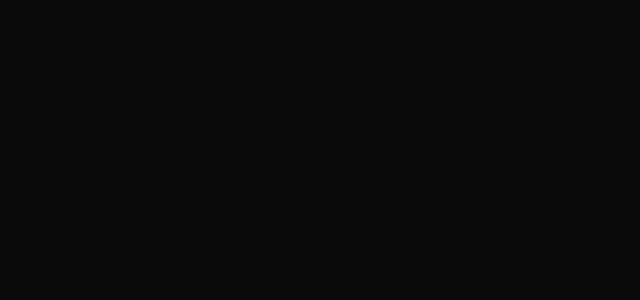
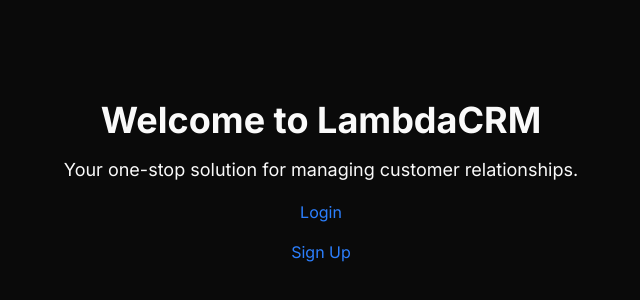
Before and after one commit to ubaidrmn/lambdacrm, a React (Vite) app in the folder frontend/: page / in a window 1280 px wide. Before the commit this address had no page. Shown: the part 218-518 px from the top of the page, without its empty margins (319-959 px from the left). Built offline with nearby package versions, Linux system fonts and the light colour scheme.

Commit message:
chore: Update imports & package files.

```diff
--- a/frontend/package.json
+++ b/frontend/package.json
@@ -21,12 +21,14 @@
     "@tanstack/react-table": "^8.21.3",
     "class-variance-authority": "^0.7.1",
     "clsx": "^2.1.1",
+    "formik": "^2.4.6",
     "lucide-react": "^0.525.0",
     "react": "^19.1.0",
     "react-dom": "^19.1.0",
     "react-router": "^7.6.3",
     "tailwind-merge": "^3.3.1",
-    "tailwindcss": "^4.1.11"
+    "tailwindcss": "^4.1.11",
+    "yup": "^1.6.1"
   },
   "devDependencies": {
     "@eslint/js": "^9.30.1",
--- a/frontend/src/App.tsx
+++ b/frontend/src/App.tsx
@@ -6,11 +6,13 @@ import SettingsPage from "@/features/settings/SettingsPage"
 import LoginPage from "@/features/auth/LoginPage"
 import AppLayout from "@/components/shared/AppLayout"
 import ThemeProvider from "@/components/shared/ThemeProvider"
+import LandingPage from "./features/static/LandingPage"
 
 function App() {
   return (
     <ThemeProvider defaultTheme="dark" storageKey="lambdacrm-theme">
       <Routes>
+        <Route path="/" element={<LandingPage />} />
         <Route path="/dashboard" element={<AppLayout><DashboardPage /></AppLayout>} />
         <Route path="/leads" element={<AppLayout><LeadsPage /></AppLayout>} />
         <Route path="/contacts" element={<AppLayout><ContactsPage /></AppLayout>} />
--- a/frontend/src/features/leads/constants.ts
+++ b/frontend/src/features/leads/constants.ts
@@ -1,5 +1,5 @@
 import type { ColumnDef } from "@tanstack/react-table";
-import type { Lead } from "../types";
+import type { Lead } from "./types";
 
 export const leadsDataTableColumns: ColumnDef<Lead>[] = [
     {
```
Also changed, not shown: 1 other file (tests, documents, lock files or other folders).
